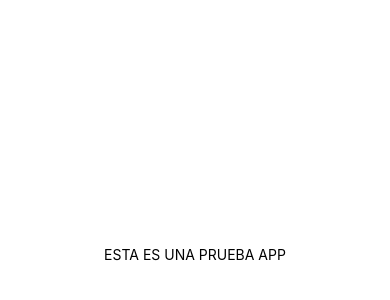
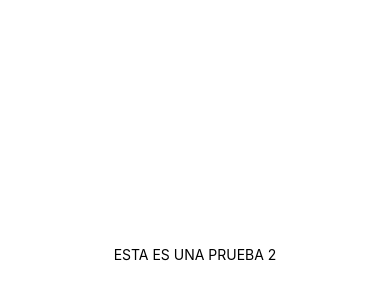
Before and after one commit to jessivaza/security_2, a React Native app in the folder mobile/: screen / in a window 390 px wide. Shown: the part 168-468 px from the top of the page. Built offline with nearby package versions, Linux system fonts and the light colour scheme.

Commit message:
Actualización mobile

```diff
--- a/mobile/App.js
+++ b/mobile/App.js
@@ -4,7 +4,7 @@ import { StyleSheet, Text, View } from 'react-native';
 export default function App() {
   return (
     <View style={styles.container}>
-      <Text>ESTA ES UNA PRUEBA APP</Text>
+      <Text>ESTA ES UNA PRUEBA 2</Text>
       <StatusBar style="auto" />
     </View>
   );
```
